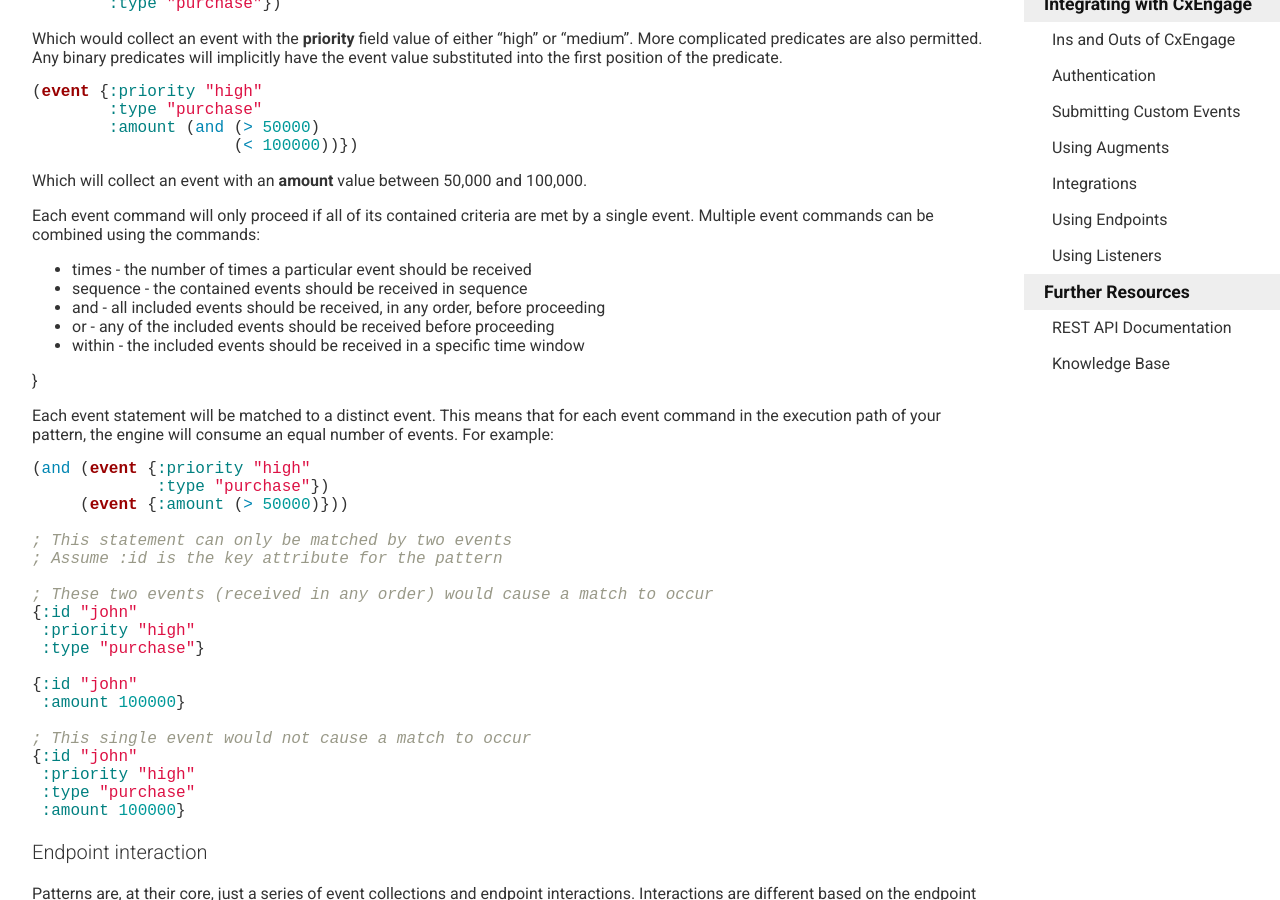
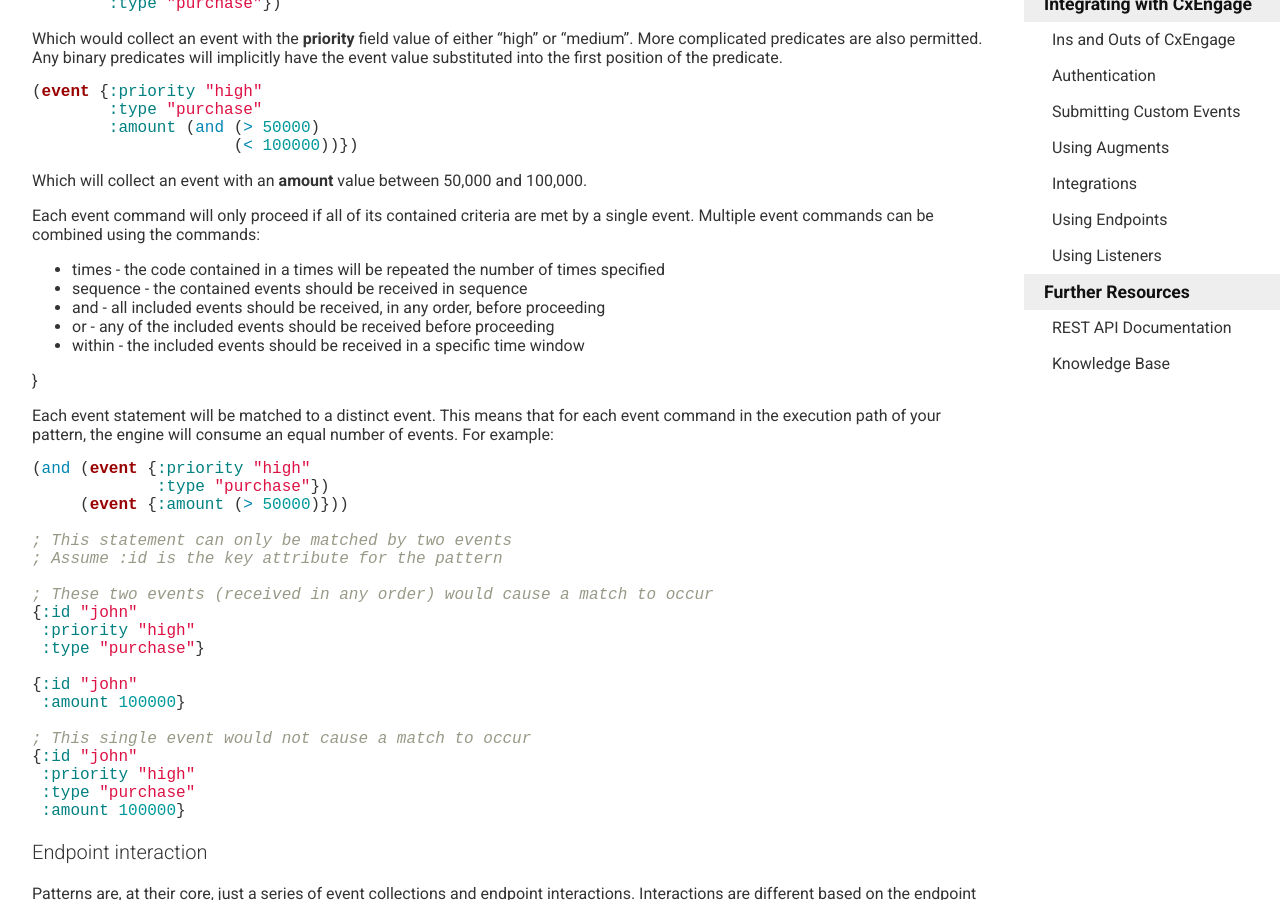
Before and after one commit to ianbishop/userevents.github.io, a Jekyll site: the page built from 4.2/docs/dsl.md, in a window 1280 px wide and 900 px high, scrolled down 622 px. Built offline with Jekyll 4.4.1, drawn with Linux system fonts in a browser that asks for light colours; Markdown is read by kramdown in place of the engine named in the settings; some of the changed text lies outside the part shown.

Commit message:
Updated times

````diff
--- a/4.2/docs/dsl.md
+++ b/4.2/docs/dsl.md
@@ -49,7 +49,7 @@ Which will collect an event with an **amount** value between 50,000 and 100,000.
 Each event command will only proceed if all of its contained criteria are met by a single event.
 Multiple event commands can be combined using the commands:
 
-* times - the number of times a particular event should be received
+* times - the code contained in a times will be repeated the number of times specified
 * sequence - the contained events should be received in sequence
 * and - all included events should be received, in any order, before proceeding
 * or - any of the included events should be received before proceeding
@@ -366,7 +366,7 @@ to the defined variable.
 ```clojure
 ;;Syntax
 ;; (if-let [var-name predicate] then else)
-;; (when-let [var-name predicate] then*)
+;; (when-let [var-name predicate] then)
 
 (event {:type 3
         :amount (> 300)})
````
